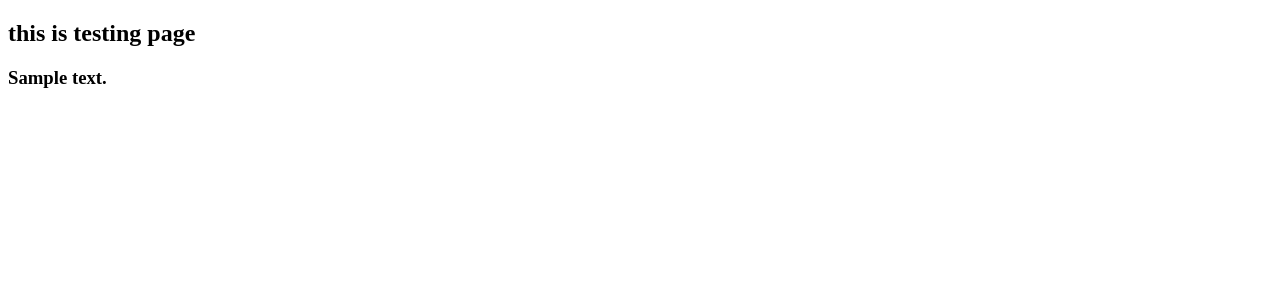
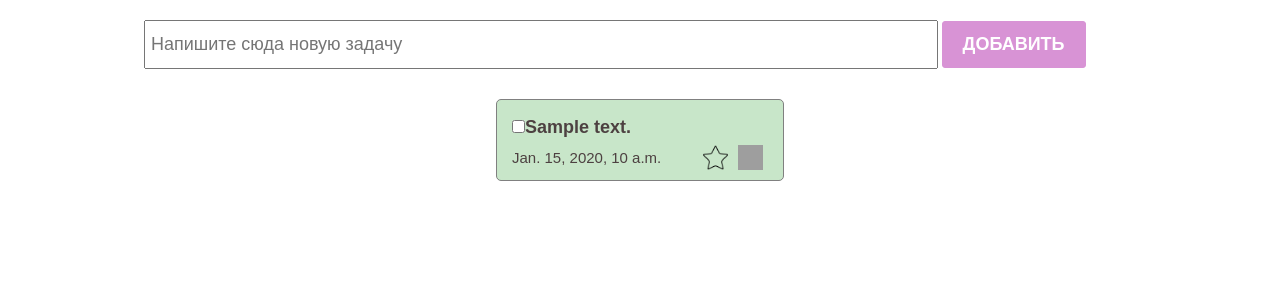
Before and after one commit to nurali-spec/todo, a Django app: template main/templates/test.html in a window 1280 px wide. Shown: the top 300 px of the page. Run offline with Django 3.2, Linux system fonts and the light colour scheme; the template is opened without the code that fills it: most values are stand-ins (such as "Sample title", 1, 10 or a date in 2020); grey boxes are pictures that could not be loaded.

Commit message:
add elements in todo.html to test.html

```diff
--- a/main/templates/test.html
+++ b/main/templates/test.html
@@ -1,18 +1,46 @@
+{% load static%}
 <!DOCTYPE html>
 <html lang="en">
 
 <head>
     <meta charset="UTF-8">
     <meta http-equiv="X-UA-Compatible" content="IE=edge">
-    <meta name="viewport" content="width=device-width, initial-scale=1.0">
+    <!-- <link rel="stylesheet" href="./styles/chekbox.css">-->
+    <!-- <link rel="stylesheet" href="./styles/index.css">-->
+    <link rel="stylesheet" href="{% static 'styles/index.css'%}">
+    <!--<link rel="stylesheet" href="{% static 'styles/chekbox.css'%}">-->
     <title>Document</title>
 </head>
 
 <body>
-    <h2>this is testing page</h2>
-    {% for todo in todo_list %}
-    <h3>{{ todo.text }}</h3>
-    {% endfor %}
+    <section>
+        <div class="create_container">
+            <input class="create_input" type="text" placeholder="Напишите сюда новую задачу">
+
+            <button class="create_button">ДОбавить</button>
+        </div>
+
+        <div class="todo_container">
+            {% for todo in todo_list%}
+            <div class="todo_item">
+                <div class="todo_item_header">
+                    <label for="checkbox_container">
+                        <input type="checkbox" />
+                        <span class="checkmark"></span>
+                    </label>
+                    <h4>{{todo.text}}</h4>
+                </div>
+                <div class="todo_item_footer">
+                    <p>{{ todo.created_at}}</p>
+                    <div class="action_buttons">
+                        <img src="./icons/16666.png">
+                        <img src="./icons/fill-icon-28.jpg" />
+
+                    </div>
+                </div>
+            </div>
+            {% endfor%}
+    </section>
 </body>
 
 </html>
```
